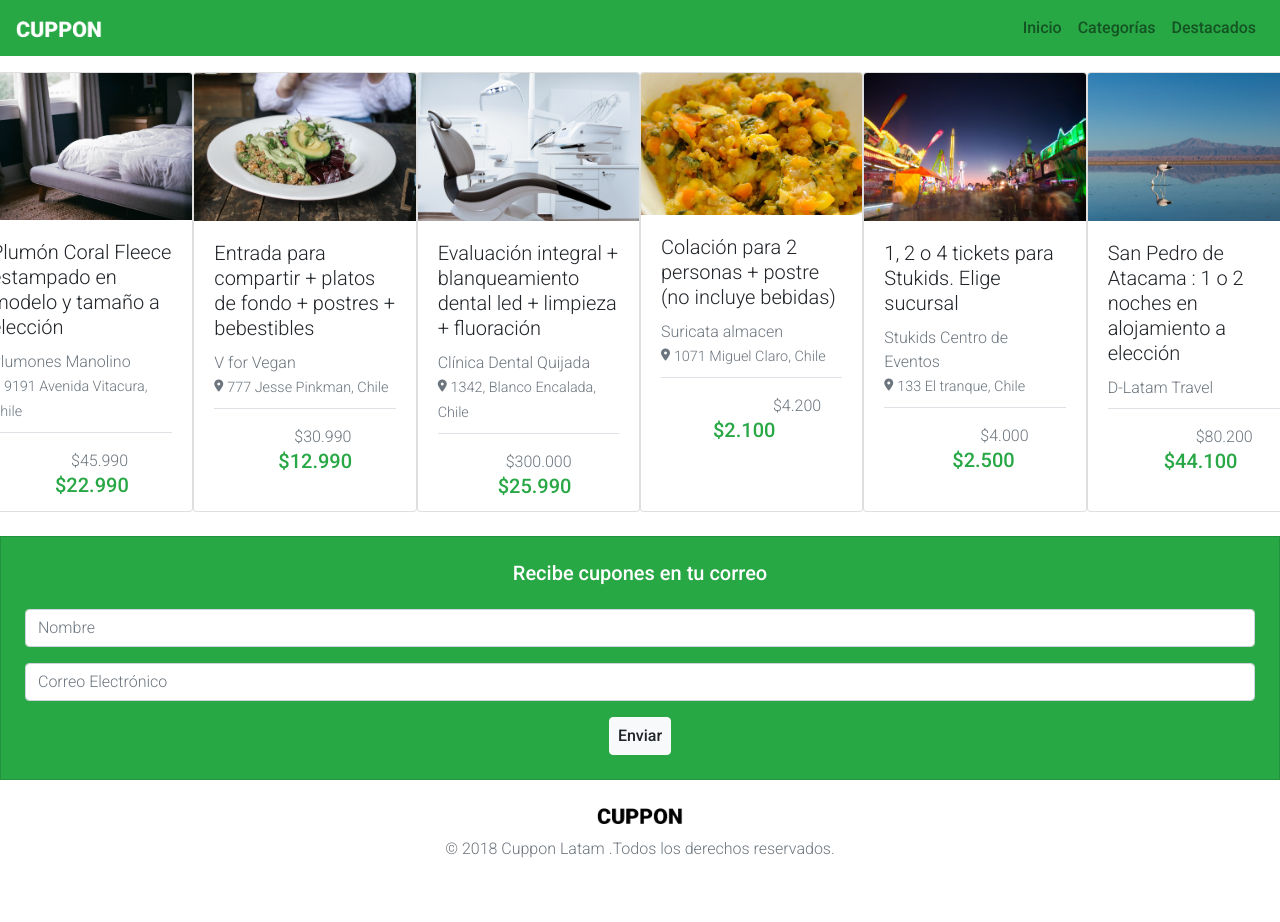
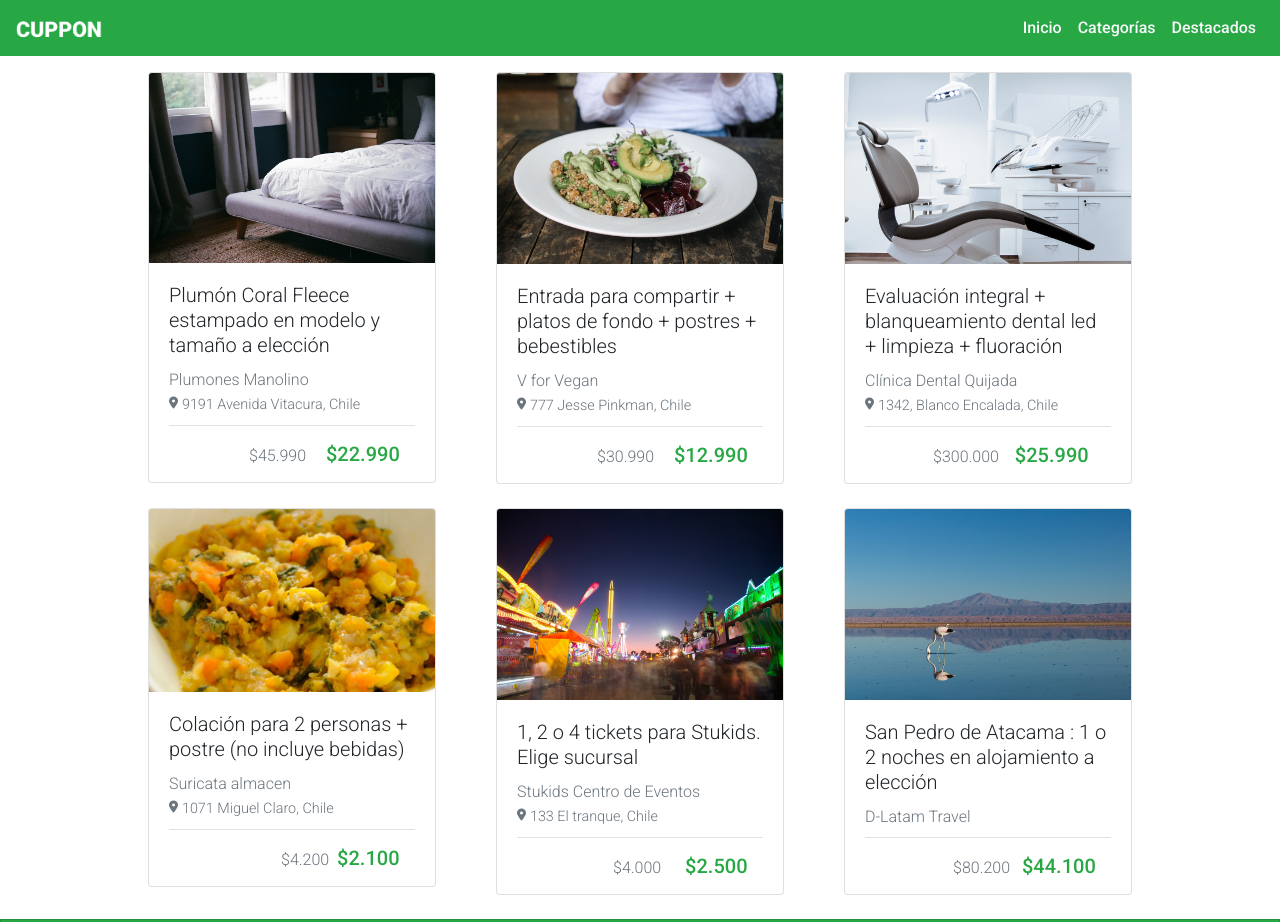
Before and after one commit to ariel-alvear/desafio-cuppon, a plain HTML site: page index.html in a window 1280 px wide. Shown: the top 922 px of the page. Before the commit the page ends 877 px from the top, so only its background shows below. Drawn offline with nearby package versions, Linux system fonts and the light colour scheme.

Commit message:
final con version pc incluida

```diff
--- a/assets/css/style.css
+++ b/assets/css/style.css
@@ -1,5 +1,8 @@
 body {
   font-family: 'Roboto', sans-serif;
+  margin: 0;
+  padding: 0;
+  border: 0;
 }
 
 .logo {
--- a/index.html
+++ b/index.html
@@ -27,13 +27,13 @@
       <div class="collapse navbar-collapse" id="navbarNavDropdown">
         <ul class="navbar-nav ml-auto">
           <li class="nav-item">
-            <a class="nav-link" href="#">Inicio<a>
+            <a class="nav-link text-light" href="#">Inicio<a>
           </li>
           <li class="nav-item">
-            <a class="nav-link" href="#">Categorías</a>
+            <a class="nav-link text-light" href="#">Categorías</a>
           </li>
           <li class="nav-item">
-            <a class="nav-link" href="#">Destacados</a>
+            <a class="nav-link text-light" href="#">Destacados</a>
           </li>
         </ul>
       </div>
@@ -41,8 +41,11 @@
 
 <!-- cards -->
     <div class="card-deck">
-      <div class="row">
-        <div class="card mx-auto mb-4" style="width: 18rem;">
+      <!--primera fila de cupones-->
+      <div class="row mx-auto">
+        <!--primer cupon-->
+        <div class="col-md-4">
+          <div class="card mb-4 px-auto" style="width: 18rem;">
             <img class="card-img-top" src="assets/img/cupon-1.jpg" alt="cama plumones">
             <div class="card-body font-weight-light">
               <p class="card-text lead">Plumón Coral Fleece estampado en modelo y tamaño a elección</p>
@@ -55,7 +58,10 @@
               </div>
             </div>
           </div>
-        <div class="card mx-auto mb-4" style="width: 18rem;">
+        </div>
+        <!--segundo cupon-->
+        <div class="col-md-4">
+          <div class="card mb-4 px-auto" style="width: 18rem;">
             <img class="card-img-top" src="assets/img/cupon-2.jpg" alt="cama plumones">
             <div class="card-body font-weight-light">
               <p class="card-text lead">Entrada para compartir + platos de fondo + postres + bebestibles</p>
@@ -68,7 +74,10 @@
               </div>
             </div>
           </div>
-        <div class="card mx-auto mb-4" style="width: 18rem;">
+        </div>
+        <!--tercer cupon-->
+        <div class="col-md-4">
+          <div class="card mb-4 px-auto" style="width: 18rem;">
             <img class="card-img-top" src="assets/img/cupon-3.jpg" alt="cama plumones">
             <div class="card-body font-weight-light">
               <p class="card-text lead">Evaluación integral + blanqueamiento dental led + limpieza + fluoración</p>
@@ -81,7 +90,13 @@
               </div>
             </div>
           </div>
-        <div class="card mx-auto mb-4" style="width: 18rem;">
+        </div>
+      </div>
+        <!--2da fila-->
+      <div class="row mx-auto">
+        <!--primer cupon-->
+        <div class="col-md-4">
+          <div class="card mb-4 px-auto" style="width: 18rem;">
             <img class="card-img-top" src="assets/img/cupon-4.jpg" alt="cama plumones">
             <div class="card-body font-weight-light">
               <p class="card-text lead">Colación para 2 personas + postre (no incluye bebidas)</p>
@@ -94,7 +109,10 @@
               </div>
             </div>
           </div>
-        <div class="card mx-auto mb-4" style="width: 18rem;">
+        </div>
+        <!--2do cupon-->
+        <div class="col-md-4">
+          <div class="card mb-4 px-auto" style="width: 18rem;">
             <img class="card-img-top" src="assets/img/cupon-5.jpg" alt="cama plumones">
             <div class="card-body font-weight-light">
               <p class="card-text lead">1, 2 o 4 tickets para Stukids. Elige sucursal</p>
@@ -107,7 +125,10 @@
               </div>
             </div>
           </div>
-        <div class="card mx-auto mb-4" style="width: 18rem;">
+        </div>
+        <!--3er cupon-->
+        <div class="col-md-4">
+          <div class="card mb-4 px-auto" style="width: 18rem;">
             <img class="card-img-top" src="assets/img/cupon-6.jpg" alt="cama plumones">
             <div class="card-body font-weight-light">
               <p class="card-text lead">San Pedro de Atacama : 1 o 2 noches en alojamiento a elección</p>
@@ -120,16 +141,19 @@
           </div>
         </div>
       </div>
+    </div>
+
+    <!--form-->
     <div class="card text-white bg-success mb-3 container-fluid p-4 rounded-0">
         <h5 class="font-weight-medium text-center mb-4">Recibe cupones en tu correo</h5>
         <form>
           <div class="form-group">
-            <input type="email" class="form-control font-weight-light" id="exampleInputEmail1" aria-describedby="emailHelp" placeholder="Nombre">
+            <input type="email" class="form-control font-weight-light col-md-4 mx-auto" id="exampleInputEmail1" aria-describedby="emailHelp" placeholder="Nombre">
           </div>
           <div class="form-group">
-            <input type="password" class="form-control font-weight-light" id="exampleInputPassword1" placeholder="Correo Electrónico">
+            <input type="password" class="form-control font-weight-light col-md-4 mx-auto" id="exampleInputPassword1" placeholder="Correo Electrónico">
           </div>
-          <button type="submit" class="btn btn-light d-block mx-auto px-2">Enviar</button>
+          <button type="submit" class="btn btn-light d-block mx-auto px-3">Enviar</button>
         </form>
     </div>
 
```
Lines whose indentation alone changed are shown as unchanged.
